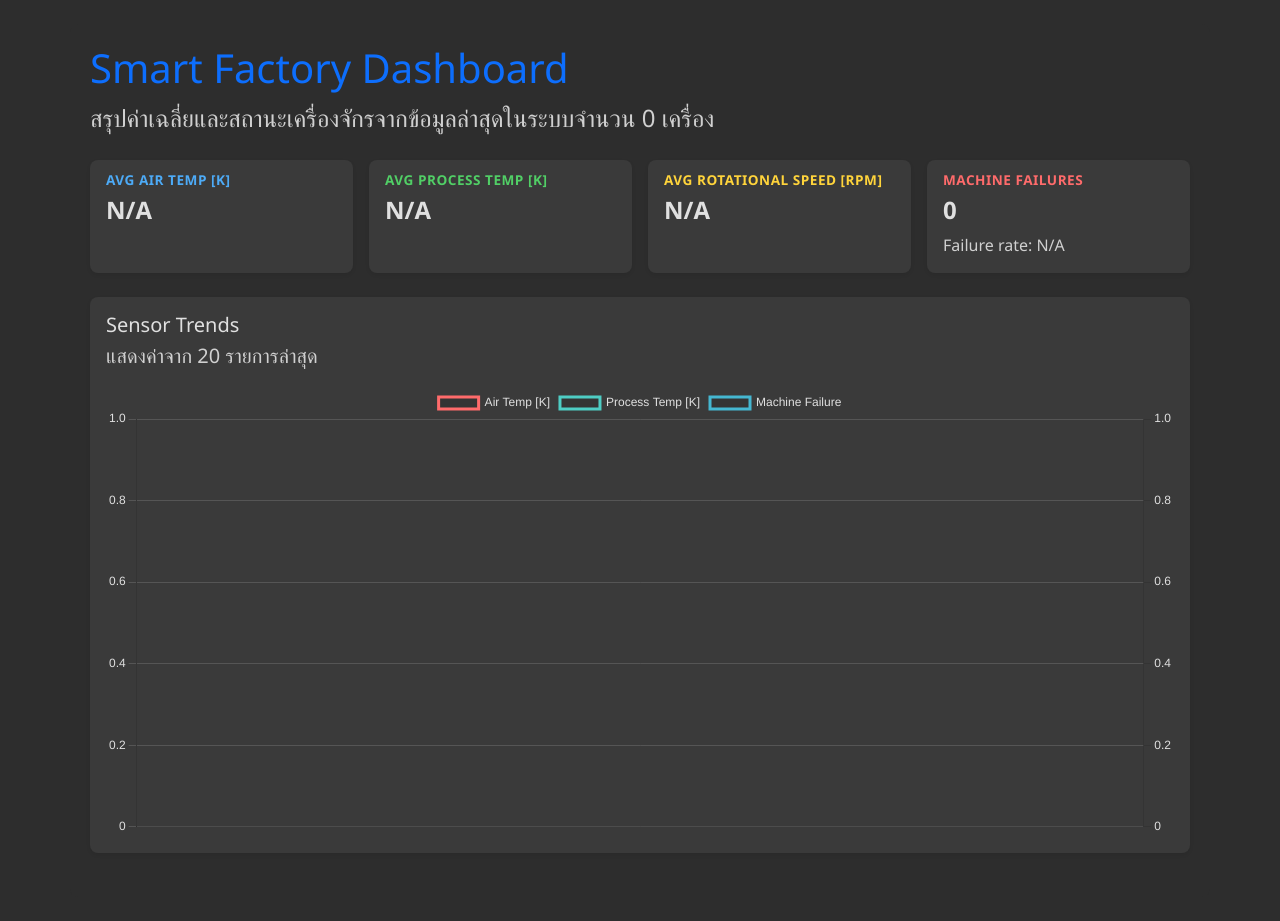
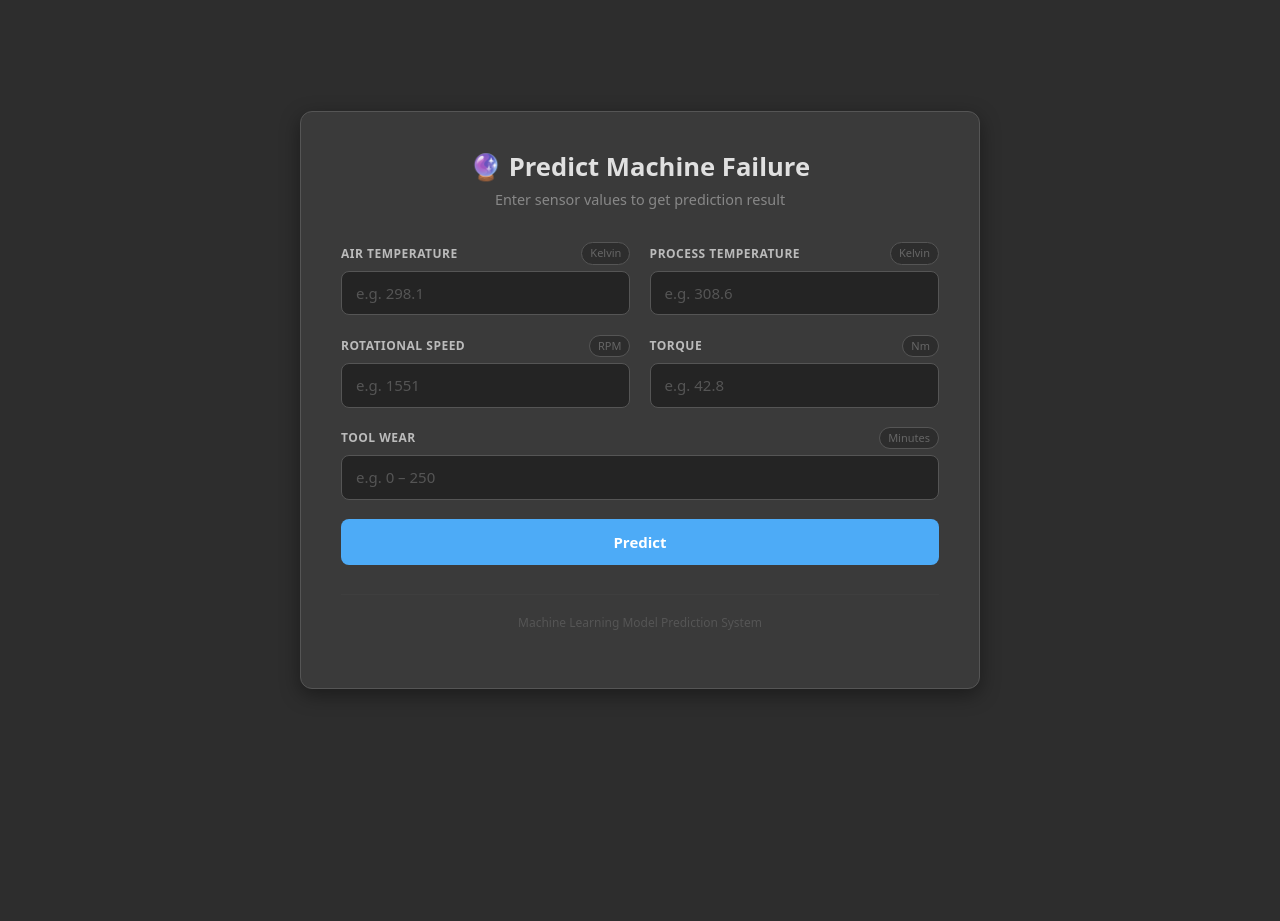
Before and after one commit to DoZo18/smart-factory, a Django app: page /predict in a window 1280 px wide. After the commit the page ends 690 px from the top, so only its background shows below. Run offline with Django 5.2, Linux system fonts and the light colour scheme; data that the repository does not hold is empty; parts of the project's set-up code (start-up, migrations or seed data) failed here and were passed over.

Commit message:
add css for predict page

```diff
--- /dev/null
+++ b/backend/sensor/templates/sensor/predict.html
@@ -0,0 +1,218 @@
+<!DOCTYPE html>
+<html>
+<head>
+    <title>Predict Sensor Failure</title>
+    {% load static %}
+    <link href="https://cdn.jsdelivr.net/npm/bootstrap@5.3.0/dist/css/bootstrap.min.css" rel="stylesheet">
+    <!-- <link rel="stylesheet" href="{% static 'style.css' %}"> -->
+    <style>
+        body {
+            background-color: #2d2d2d !important;
+            min-height: 100vh;
+            display: flex;
+            align-items: center;
+            justify-content: center;
+            padding: 2rem;
+        }
+
+        .pc-wrap {
+            width: 100%;
+            max-width: 680px;
+            background: #3a3a3a;
+            border: 1px solid #555;
+            border-radius: 12px;
+            padding: 2.5rem;
+            box-shadow: 0 6px 20px rgba(0,0,0,0.4);
+        }
+
+        .pc-title {
+            color: #e0e0e0;
+            font-size: 1.6rem;
+            font-weight: 600;
+            margin-bottom: 0.4rem;
+            text-align: center;
+        }
+
+        .pc-subtitle {
+            color: #888;
+            font-size: 0.9rem;
+            text-align: center;
+            margin-bottom: 2rem;
+        }
+
+        .pc-grid {
+            display: grid;
+            grid-template-columns: 1fr 1fr;
+            gap: 1.2rem;
+        }
+
+        .pc-full { grid-column: 1 / -1; }
+
+        .pc-field { display: flex; flex-direction: column; }
+
+        .pc-label {
+            display: flex;
+            justify-content: space-between;
+            align-items: center;
+            color: #bbb;
+            font-size: 12px;
+            font-weight: 600;
+            text-transform: uppercase;
+            letter-spacing: 0.5px;
+            margin-bottom: 6px;
+        }
+
+        .pc-unit {
+            background: #2d2d2d;
+            border: 1px solid #555;
+            border-radius: 20px;
+            padding: 2px 8px;
+            font-size: 11px;
+            font-weight: 400;
+            text-transform: none;
+            letter-spacing: 0;
+            color: #666;
+        }
+
+        .pc-input {
+            background: #242424 !important;
+            border: 1px solid #555 !important;
+            border-radius: 8px !important;
+            color: #e0e0e0 !important;
+            padding: 10px 14px !important;
+            font-size: 15px !important;
+            width: 100% !important;
+            box-shadow: none !important;
+            outline: none !important;
+            transition: border-color 0.2s, box-shadow 0.2s !important;
+        }
+
+        .pc-input:focus {
+            border-color: #4dabf7 !important;
+            box-shadow: 0 0 0 3px rgba(77,171,247,0.18) !important;
+            background: #242424 !important;
+            color: #e0e0e0 !important;
+        }
+
+        .pc-input::placeholder { color: #555 !important; }
+
+        .pc-divider {
+            border: none;
+            border-top: 1px solid #4a4a4a;
+            margin: 1.8rem 0 1.2rem;
+        }
+
+        .pc-btn {
+            width: 100%;
+            padding: 12px;
+            background: #4dabf7;
+            border: none;
+            border-radius: 8px;
+            color: #fff;
+            font-size: 15px;
+            font-weight: 600;
+            cursor: pointer;
+            transition: background 0.2s, transform 0.1s;
+            margin-top: 1.2rem;
+        }
+
+        .pc-btn:hover { background: #339af0; }
+        .pc-btn:active { transform: scale(0.98); }
+
+        .pc-result {
+            margin-top: 1.2rem;
+            padding: 1rem 1.2rem;
+            border-radius: 10px;
+            text-align: center;
+            font-size: 1.1rem;
+            font-weight: 600;
+        }
+
+        .pc-result.success {
+            background: rgba(81,207,102,0.12);
+            border: 1px solid #51cf66;
+            color: #51cf66;
+        }
+
+        .pc-result.error {
+            background: rgba(255,107,107,0.12);
+            border: 1px solid #ff6b6b;
+            color: #ff6b6b;
+        }
+
+        .pc-hint {
+            text-align: center;
+            font-size: 12px;
+            color: #555;
+            margin-top: 1rem;
+        }
+
+        @media (max-width: 540px) {
+            .pc-grid { grid-template-columns: 1fr; }
+            .pc-full { grid-column: 1; }
+        }
+    </style>
+</head>
+<body>
+<div class="pc-wrap">
+    <h2 class="pc-title">🔮 Predict Machine Failure</h2>
+    <p class="pc-subtitle">Enter sensor values to get prediction result</p>
+
+    <form method="POST">
+        {% csrf_token %}
+        <div class="pc-grid">
+            <div class="pc-field">
+                <label class="pc-label">
+                    Air Temperature
+                    <span class="pc-unit">Kelvin</span>
+                </label>
+                <input class="pc-input" type="number" step="any" name="air_temperature" placeholder="e.g. 298.1" value="{{form_data.air_temperature}}" required>
+            </div>
+
+            <div class="pc-field">
+                <label class="pc-label">
+                    Process Temperature
+                    <span class="pc-unit">Kelvin</span>
+                </label>
+                <input class="pc-input" type="number" step="any" name="process_temperature" placeholder="e.g. 308.6" value="{{ form_data.process_temperature }}"required>
+            </div>
+
+            <div class="pc-field">
+                <label class="pc-label">
+                    Rotational Speed
+                    <span class="pc-unit">RPM</span>
+                </label>
+                <input class="pc-input" type="number" step="any" name="rotational_speed" placeholder="e.g. 1551" value="{{ form_data.rotational_speed }}" required>
+            </div>
+
+            <div class="pc-field">
+                <label class="pc-label">
+                    Torque
+                    <span class="pc-unit">Nm</span>
+                </label>
+                <input class="pc-input" type="number" step="any" name="torque" placeholder="e.g. 42.8" value="{{ form_data.torque }}" required>
+            </div>
+
+            <div class="pc-field pc-full">
+                <label class="pc-label">
+                    Tool Wear
+                    <span class="pc-unit">Minutes</span>
+                </label>
+                <input class="pc-input" type="number" step="any" name="tool_wear" placeholder="e.g. 0 – 250" value="{{ form_data.tool_wear }}" required>
+            </div>
+        </div>
+
+        <button type="submit" class="pc-btn">Predict</button>
+    </form>
+
+    {% if result %}
+        <div class="pc-result {% if 'Failure' in result %}error{% else %}success{% endif %}">
+            {{ result }}
+        </div>
+    {% endif %}
+
+    <hr class="pc-divider">
+    <p class="pc-hint">Machine Learning Model Prediction System</p>
+</div>
+</body>
+</html>
--- a/backend/sensor/urls.py
+++ b/backend/sensor/urls.py
@@ -4,6 +4,7 @@ from . import views
 urlpatterns = [
     path('', views.dashboard, name='dashboard'),
     path('table', views.data_table, name='table'),
-    path('predict', views.dashboard, name='predict'),
     path('form', views.form_view, name='form'),
+    path('predict', views.predict_page,name = 'predict')
+
 ]
--- a/backend/sensor/views.py
+++ b/backend/sensor/views.py
@@ -112,3 +112,43 @@ def predict_failure(sensor_data):
     })
     prediction = model.predict(data)[0]
     return int(prediction)
+
+from django.shortcuts import render
+import pandas as pd
+import joblib
+
+model = joblib.load('../ml/models/model.pkl')
+
+
+def predict_page(request):
+    result = None
+    form_data = {}
+
+    if request.method == "POST":
+        air_temperature = float(request.POST.get("air_temperature"))
+        process_temperature = float(request.POST.get("process_temperature"))
+        rotational_speed = float(request.POST.get("rotational_speed"))
+        torque = float(request.POST.get("torque"))
+        tool_wear = float(request.POST.get("tool_wear"))
+
+        form_data = {
+            'air_temperature': air_temperature,
+            'process_temperature': process_temperature,
+            'rotational_speed': rotational_speed,
+            'torque': torque,
+            'tool_wear': tool_wear
+        }
+
+        data = pd.DataFrame({
+            'Air_temperature_K': [air_temperature],
+            'Process_temperature_K': [process_temperature],
+            'Rotational_speed_rpm': [rotational_speed],
+            'Torque_Nm': [torque],
+            'Tool_wear_min': [tool_wear]
+        })
+
+        prediction = int(model.predict(data)[0])
+
+        result = "❌ Failure" if prediction == 1 else "✅ Normal"
+
+    return render(request, "sensor/predict.html", {"result": result, "form_data": form_data})
```
Also changed, not shown: backend/sensor/static/style.css (+124 -0 lines).
